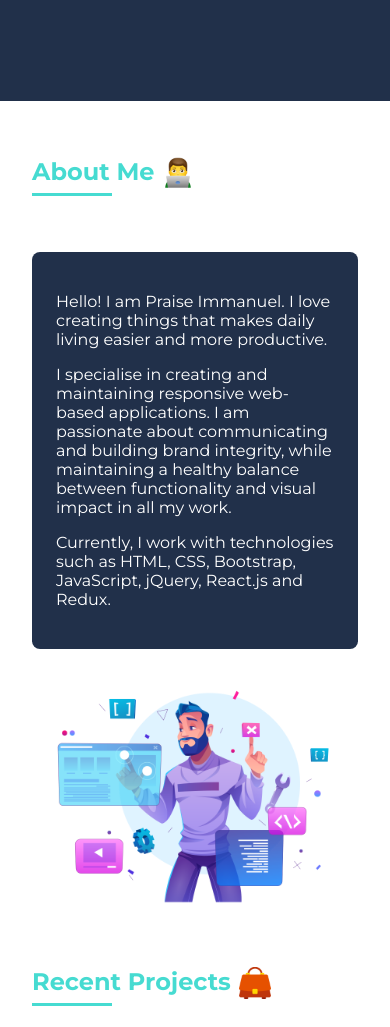
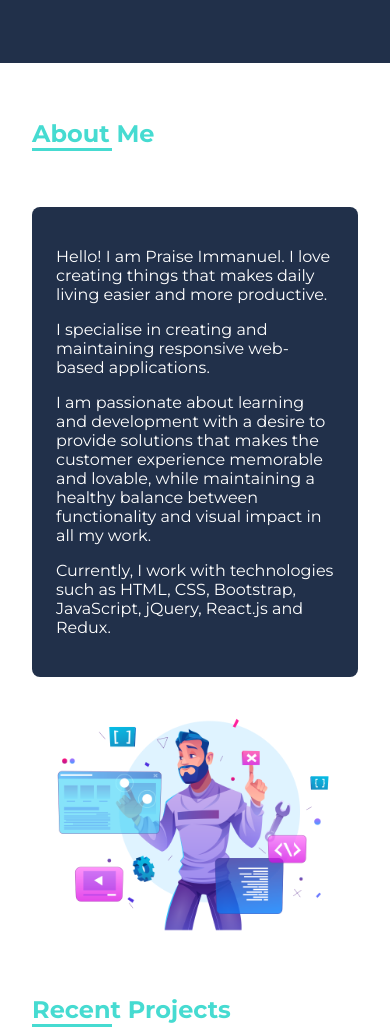
Before and after one commit to PraiseImmanuel/praise-portfolio, a React app: page / in a window 390 px wide. Shown: the part 805-1832 px from the top of the page. Built offline with nearby package versions, Linux system fonts and the light colour scheme; some packages are replaced by stand-ins of ours.

Commit message:
Modify css files

```diff
--- a/src/components/About.js
+++ b/src/components/About.js
@@ -7,9 +7,9 @@ const About = () => {
 
     const [containerRef1, isVisible1] = targetElement();
     const [containerRef2, isVisible2] = targetElement({
-        rootMargin: '0px 0px 90% 0px',
+        rootMargin: '0px 0px 110% 0px',
         //fix threshold on small device
-        threshold: (window.innerWidth >= 768 ? 1.0 : 0.5)
+        threshold: (window.innerWidth >= 768 ? 1.0 : 0.35)
       });
     const fadeOne = isVisible1 ? 'appear' : '';
     const fadeTwo = isVisible2 ? 'appear' : '';
@@ -20,9 +20,6 @@ const About = () => {
                 <div ref={containerRef1} className={`h2-heading fade-in ${fadeOne}`} >
                     <div className="heading-and-image">
                         <h2>About Me</h2>
-                        <a target="_blank" href="https://icons8.com/icon/aJPLw-4jUCR3/man-technologist" rel="noopener noreferrer">
-                            <img src="/image/programmer-desktop.png" alt="Man Techonologist" className="icon-photo" />
-                        </a>
                     </div>
                 </div>
 
@@ -33,7 +30,11 @@ const About = () => {
                         </p>
 
                         <p>
-                            I specialise in creating and maintaining responsive web-based applications. I am passionate about communicating and building brand integrity, while maintaining a healthy balance between functionality and visual impact in all my work.
+                            I specialise in creating and maintaining responsive web-based applications.
+                        </p>
+
+                        <p>
+                        I am passionate about learning and development with a desire to provide solutions that makes the customer experience memorable and lovable,  while maintaining a healthy balance between functionality and visual impact in all my work.
                         </p>
 
                         <p>
--- a/src/components/App.js
+++ b/src/components/App.js
@@ -22,7 +22,7 @@ const Components = () => {
     return(
         <div>
             {/* Make sure canva animation do not run on small devices */}
-            ({window.innerWidth >= 768 ? <Canvas /> : <div/>})
+            {window.innerWidth >= 768 ? <Canvas /> : <div/>}
             <Header/>
             <Home />
             <About />
--- a/src/components/Projects.js
+++ b/src/components/Projects.js
@@ -79,9 +79,6 @@ const Projects = () => {
                 <div ref={containerRef1} className={`h2-heading fade-in ${fadeOne}`} >
                     <div className="heading-and-image">
                         <h2>Recent Projects</h2>
-                        <a target="_blank" href="https://icons8.com/icon/aJPLw-4jUCR3/man-technologist" rel="noopener noreferrer">
-                            <img src="/image/bag-desktop.png" alt="bag icon" className="icon-photo" />
-                        </a>
                     </div>
                 </div>
                 <div ref={containerRef2} className={`project-container fade-in ${fadeTwo}`}>
--- a/src/styles/App.css
+++ b/src/styles/App.css
@@ -101,13 +101,6 @@ a{
 .heading-and-image{
     display: flex;
 }
-
-.icon-photo{
-    margin-left: 0.5rem;
-    width:2.5rem;
-    height: 2.5rem;
-}
-
 
 .h2-heading::after{
     background-color: var(--light-blue);
@@ -240,11 +233,6 @@ a{
         height: 0.215rem;
     }
 
-    .icon-photo {
-        width: 2rem;
-        height: 2rem;
-    }
-
     .button{
         font-size: var(--fs-sl);
     }
--- a/src/styles/Home.css
+++ b/src/styles/Home.css
@@ -2,7 +2,7 @@
     background-color: var(--dark-blue);
     height: 100vh;
     position: relative;
-    padding-top: 1.5rem;
+    /* padding-top: 1.5rem; */
 }
 
 .image-and-intro{
@@ -221,6 +221,12 @@
     }
 }
 
+@media screen and (max-width: 800px) {
+    .image-and-intro{
+        height: calc(100vh - 10.375rem);
+    }
+}
+
 @media screen and (max-width: 768px){
     .social-links{
         display: none;
@@ -235,6 +241,10 @@
 }
 
 @media screen and (max-width: 500px){
+    .image-and-intro{
+        height: calc(100vh - 5.375rem);
+    }
+
     .headings > h2{
         font-size: clamp(1.5rem, 7vw, 4rem);
         line-height: 1.2;
```
Also changed, not shown: 1 other file.
